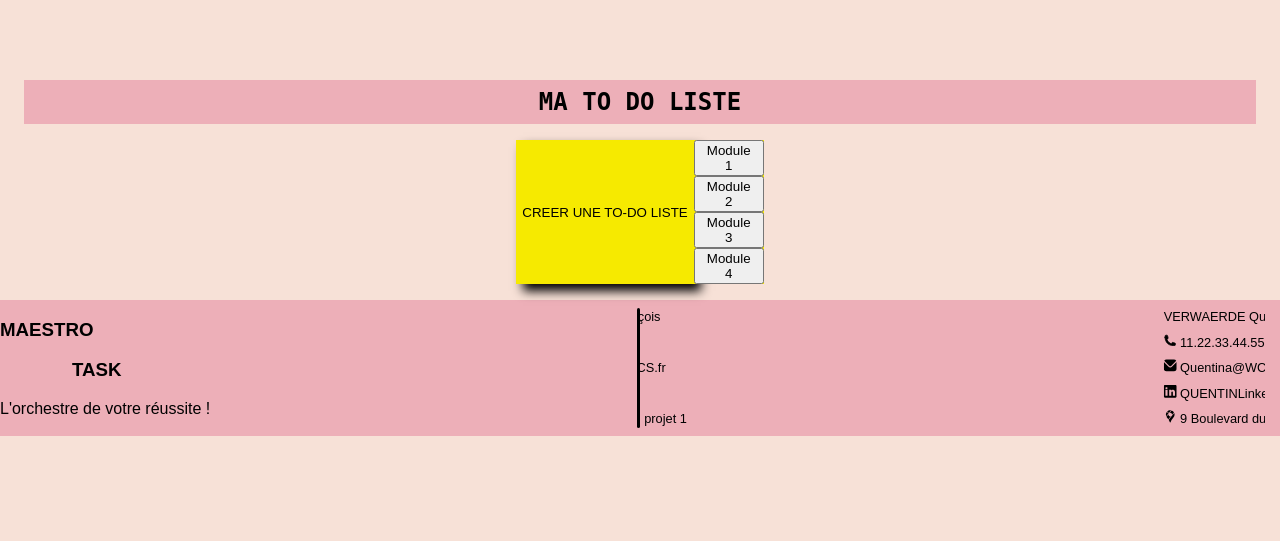
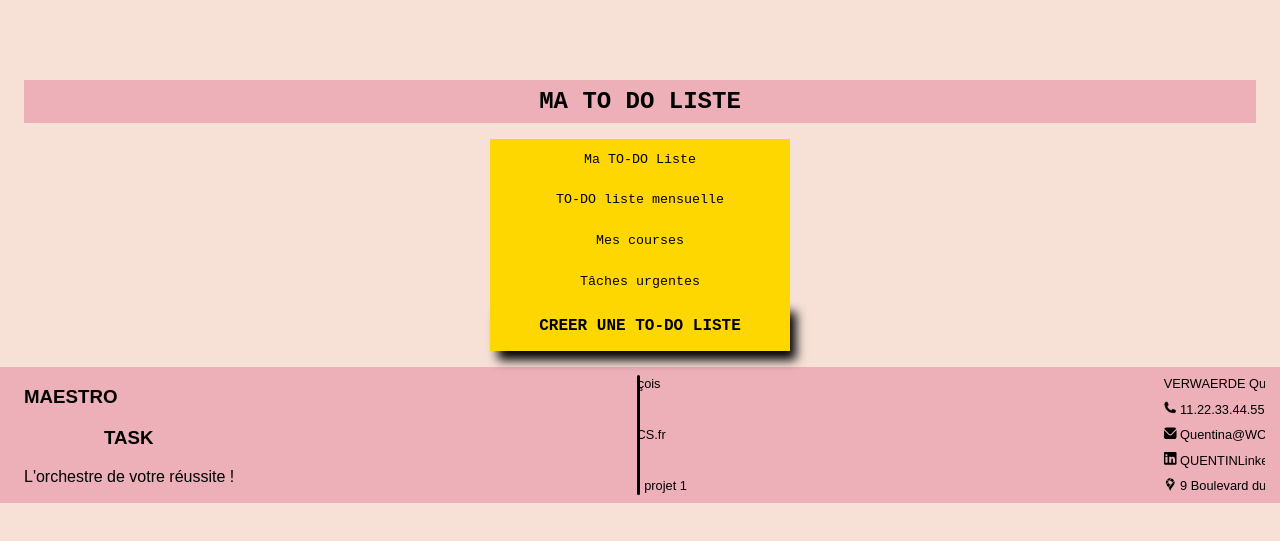
Before and after one commit to WildCodeSchool-2023-09/JS-RemoteFR-P1-CrewStillant-MaestroTask, a plain HTML site: page index.html in a window 1280 px wide. Both pictures are taken after a click on the button "CREER UNE TO-DO LISTE". Shown: the part 135-676 px from the top of the page. Drawn offline with Linux system fonts and the light colour scheme; a web font is replaced by a local one.

Commit message:
final footer / create button OK

```diff
--- a/index.html
+++ b/index.html
@@ -72,14 +72,14 @@
 <!-- Pour le bouton ajouter une liste  -->
 
  <div>
-    <ul>
+    <ul class="ul_btn">
         <button class="buttonadd dropdown-btn">CREER UNE TO-DO LISTE</button>
 
        <div class="dropdown-menu-content">
-          <button class="button1">Module 1</button>
-          <button class="button2">Module 2</button>
-          <button class="button3">Module 3</button>
-          <button class="button4">Module 4</button>
+          <button class="button1 bts">Ma TO-DO Liste</button>
+          <button class="button2 bts">TO-DO liste mensuelle</button>
+          <button class="button3 bts">Mes courses</button>
+          <button class="button4 bts">Tâches urgentes</button>
         </div>
       </ul>
  </div>
--- a/style.css
+++ b/style.css
@@ -16,8 +16,8 @@
 
     }
 }
-html, body {
-  font-family: 'monospace';
+html body {
+  font-family: Courier New, Courier, 'monospace';
   padding: 0;
   margin: 0;
   width: 100%;
@@ -31,7 +31,7 @@ background-color: #F7E1D7;
 .logo {
   text-align: left;
   background-color: #F7E1D7;
-  font-family: 'Courier New', Courier, monospace;
+  font-family: Courier New, Courier, 'monospace';
   margin: 0;
   padding: 0;
 }
@@ -123,7 +123,8 @@ footer {
 .dropdown-menu-content {
   display: none;
   list-style: none;
-  background-color: rgba(179, 154, 154, 0.123);
+  background-color: gold;
+  border: 0;
   width: 70px;
   text-align: center;
 }
@@ -133,11 +134,12 @@ footer {
 }
 
 .visible {
-  display: block;
-  list-style: none;
-  background-color: gold;
-  width: 70px;
-  text-align: center;
+    font-family: Courier New, Courier, 'monospace';
+    display: block;
+    list-style: none;
+    background-color: gold;
+    width: 300px;
+    text-align: center;
 }
 
 .post-it {
@@ -167,30 +169,40 @@ footer {
   display: none;
 }
 
-ul {
+.ul_btn {
     width: 100%;
     height: 100%;
     display: flex;
-    justify-content: center;
     padding: 0;
+    flex-direction: column-reverse;
+    align-items: center;
 }
 
 .buttonadd {
-  background-color: rgb(246, 234, 0);
+  font-size: 1rem;
+  font-weight: bold;
+  font-family: Courier New, Courier, 'monospace';
+  width: 300px;
+  background-color: gold;
   display: flex;
   justify-content: center;
   flex-direction: column;
   border: 0;
-  box-shadow: 7px 7px 10px 0px #000000;
+  align-items: center;
+  padding: 1rem 0;
+  box-shadow: 7px 10px 10px -1px #000000;
 }
 
-.dropdown-menu-content {
-    background-color: rgb(246, 234, 0);
+.bts {
+    font-family: Courier New, Courier, 'monospace';
+    display: flex;
+    justify-content: center;
+    width: 300px;
+    background-color:  gold;
     border: 0;
+    padding: 0.8rem 0;
 }
-.visible {
-    display: block;
-}
+
 
 /* grid pour les posts it, class post-Its avec un de largeur */
 
@@ -198,6 +210,7 @@ ul {
 
 .footer_class {
     background-color: #EDAFB8;
+    position: static;
     display: flex;
     width: 100%;
     min-height: 15vh;
@@ -208,13 +221,24 @@ ul {
 .left_section{
     min-width: 48.5%;
 }
+
 .left_section div {
     min-width: 50%;
     font-size: 0.8rem;
 }
+
+#mfUp {
+    margin-left: 1.5rem;
+}
+
 #mfDown {
-    margin-left: 4.5rem;
+    margin-left: 6.5rem;
 }
+
+.text_footer_left {
+    margin-left: 1.5rem;
+}
+
 .dark_tray {
     min-width: 3px;
     max-width: 3px;
@@ -231,6 +255,7 @@ ul {
     overflow: hidden;
 
 }
+
 .right_section div {
     min-width: 100%;
     font-size: 0.8rem;
```
